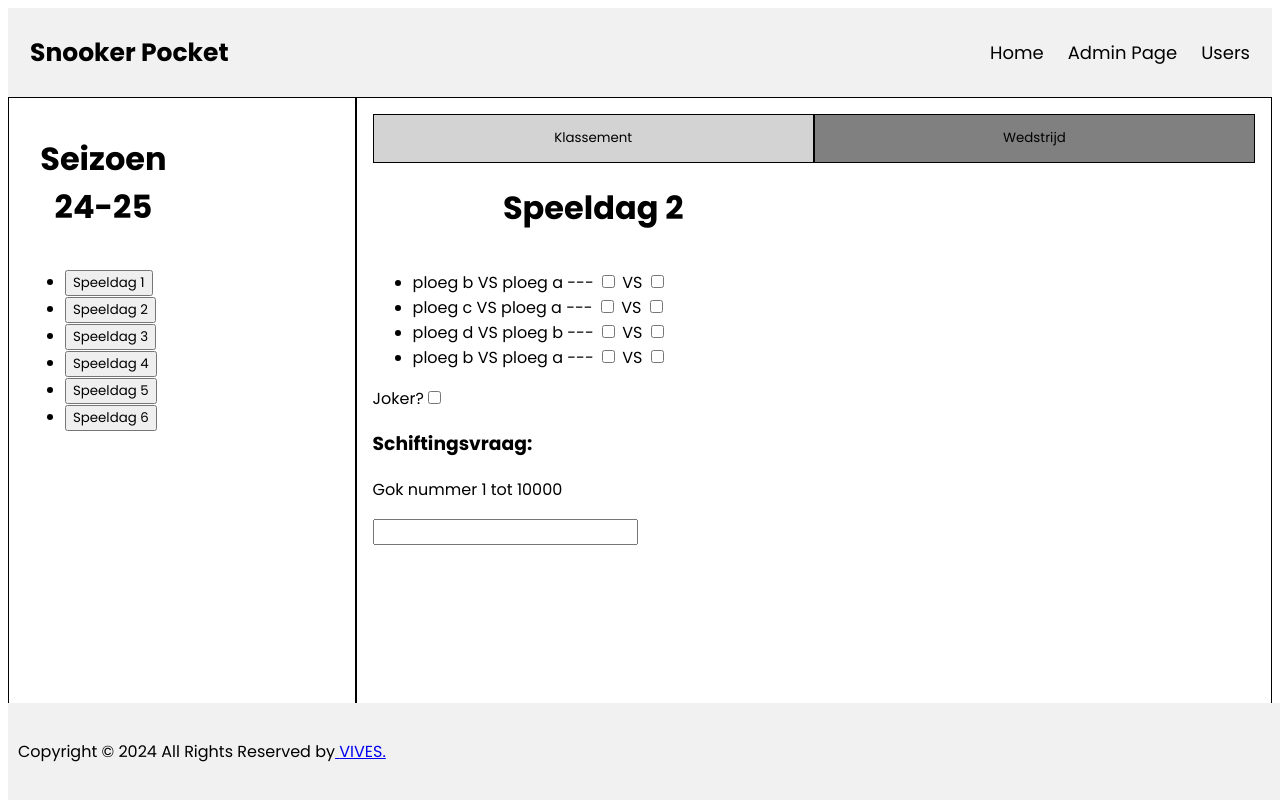
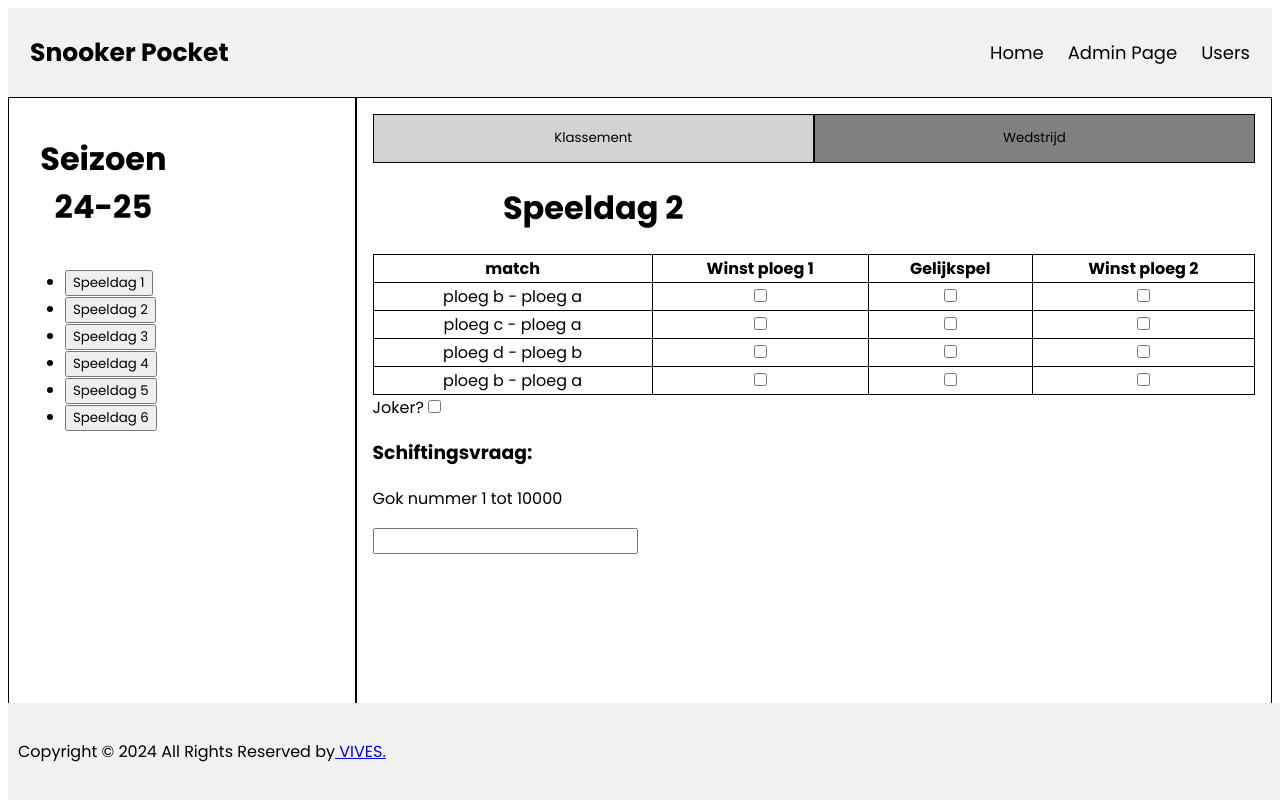
Before and after one commit to JordanMK/snooker, a Next.js app: page / in a window 1280 px wide. Both pictures are taken after a click on the button "Wedstrijd". Built offline with nearby package versions, Linux system fonts and the light colour scheme.

Commit message:
added prognosemogelijkheden

```diff
--- a/src/components/WedstrijdPanel.jsx
+++ b/src/components/WedstrijdPanel.jsx
@@ -2,19 +2,33 @@ export default function WedstrijdPanel ({speeldag}) {
     return (
         <>
             <h1>Speeldag {speeldag.speeldagNr}</h1>
-            <ul>
+            <table style={{width: "100%"}}>
+                <tr>
+                    <th>match</th>
+                    <th>Winst ploeg 1</th>
+                    <th>Gelijkspel</th>
+                    <th>Winst ploeg 2</th>
+                </tr>
                 {speeldag.wedstrijden.map(wedstrijd =>
-                        <li key={wedstrijd.id}>
-                            <span>{wedstrijd.thuis}</span>
-                            <span> VS </span>
-                            <span>{wedstrijd.weg}</span>
-                            <span> --- </span>
-                            <input type="checkbox"/>
-                            <span> VS </span>
-                            <input type="checkbox"/>
-                        </li>
+                        <tr key={wedstrijd.id}>
+                            <td>
+                                <span>{wedstrijd.thuis}</span>
+                                <span> - </span>
+                                <span>{wedstrijd.weg}</span>
+                            </td>
+                            <td>
+                                <input type="checkbox"/>
+                            </td>
+                            <td>
+                                <input type="checkbox"/>
+                            </td>
+                            <td>
+                                <input type="checkbox"/>
+                            </td>
+
+                        </tr>
                 )}
-            </ul>
+            </table>
             <span>Joker?</span><input type="checkbox"/>
             <h3>Schiftingsvraag:</h3>
             <p>Gok nummer 1 tot 10000</p>
```
